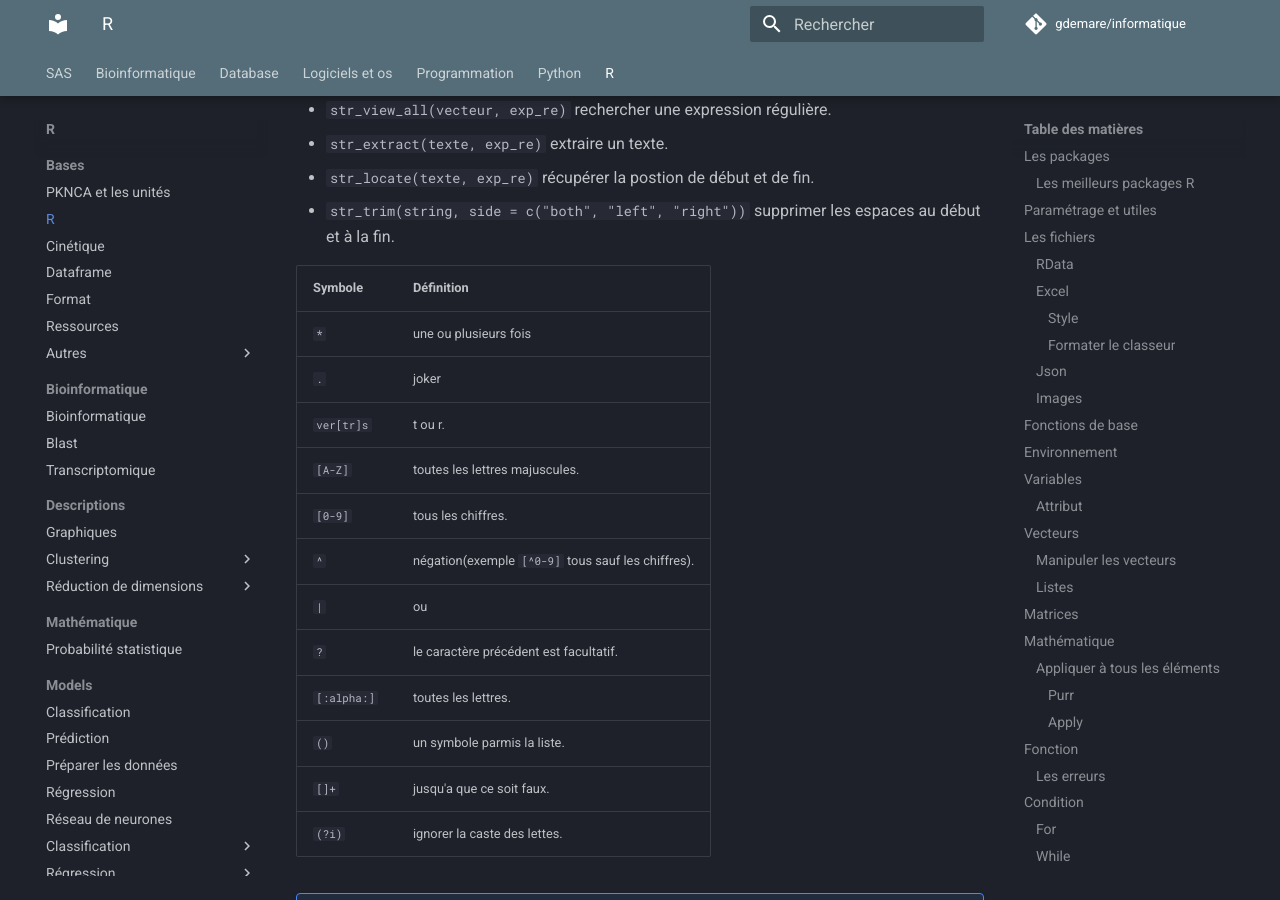
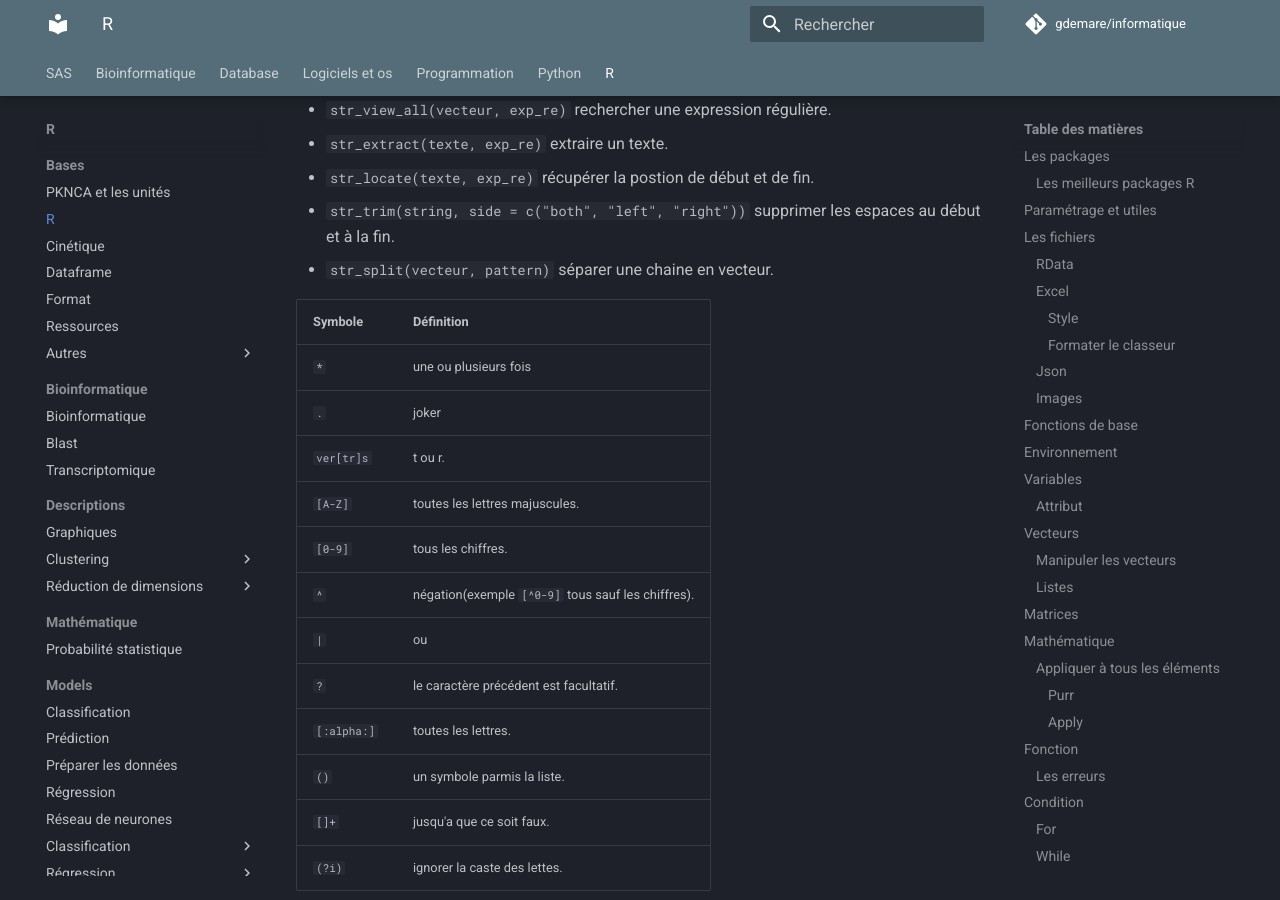
Before and after one commit to gdemare/Informatique, an MkDocs documentation site: the page built from docs/r/bases/R.md, in a window 1280 px wide and 900 px high, scrolled down 10841 px. Built offline with MkDocs 1.6.1 and Material for MkDocs 9.7.7, drawn with Linux system fonts in a browser that asks for light colours; comment, search, counter and statistics services are not loaded.

Commit message:
Update R.md

```diff
--- a/docs/r/bases/R.md
+++ b/docs/r/bases/R.md
@@ -340,6 +340,7 @@ Library `stringr`
 * `str_extract(texte, exp_re)` extraire un texte.
 * `str_locate(texte, exp_re)` récupérer la postion de début et de fin.
 * `str_trim(string, side = c("both", "left", "right"))` supprimer les espaces au début et à la fin.
+* `str_split(vecteur, pattern)` séparer une chaine en vecteur.
 
 Symbole		| Définition
 ------------|-----------------
```
